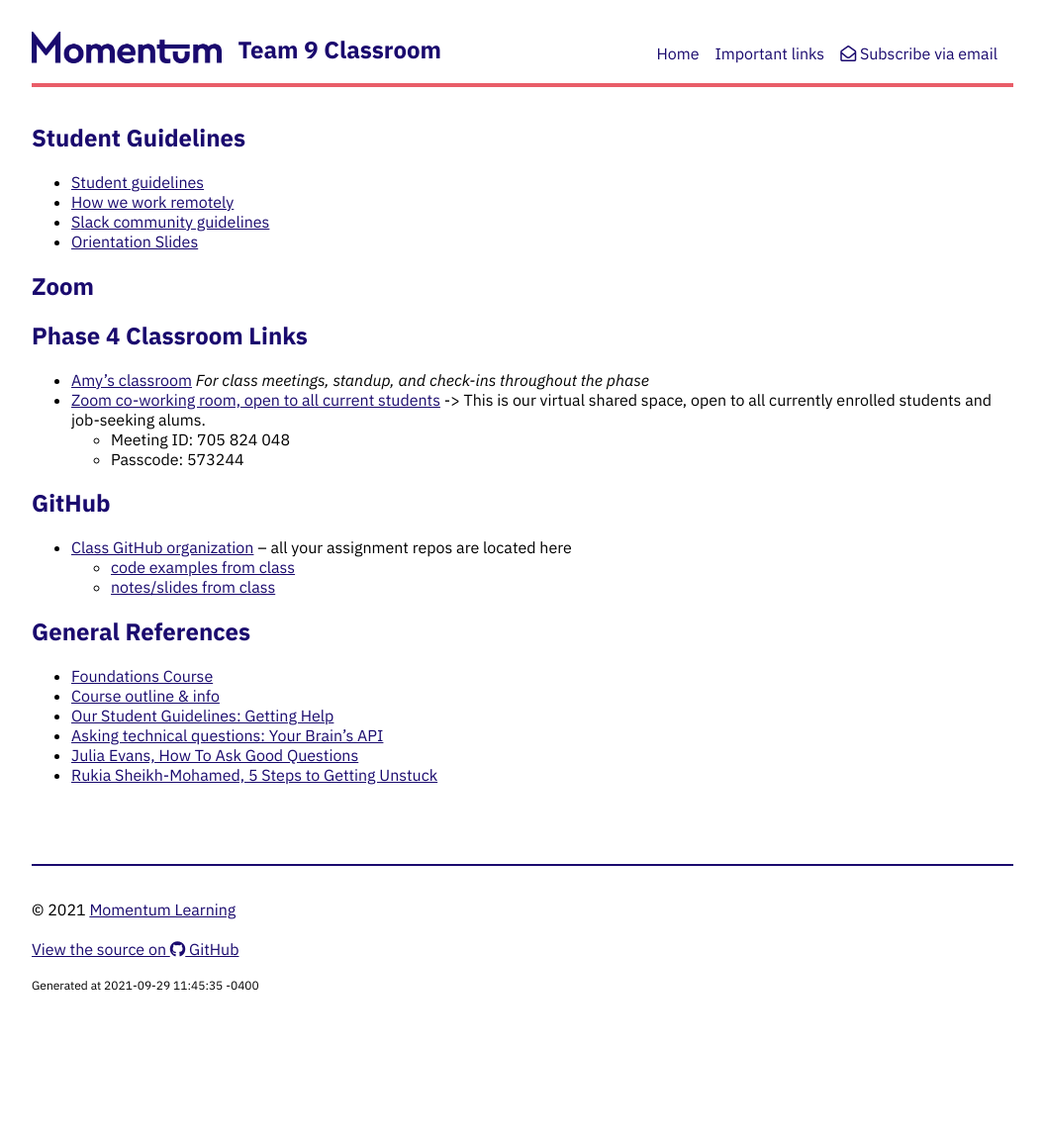
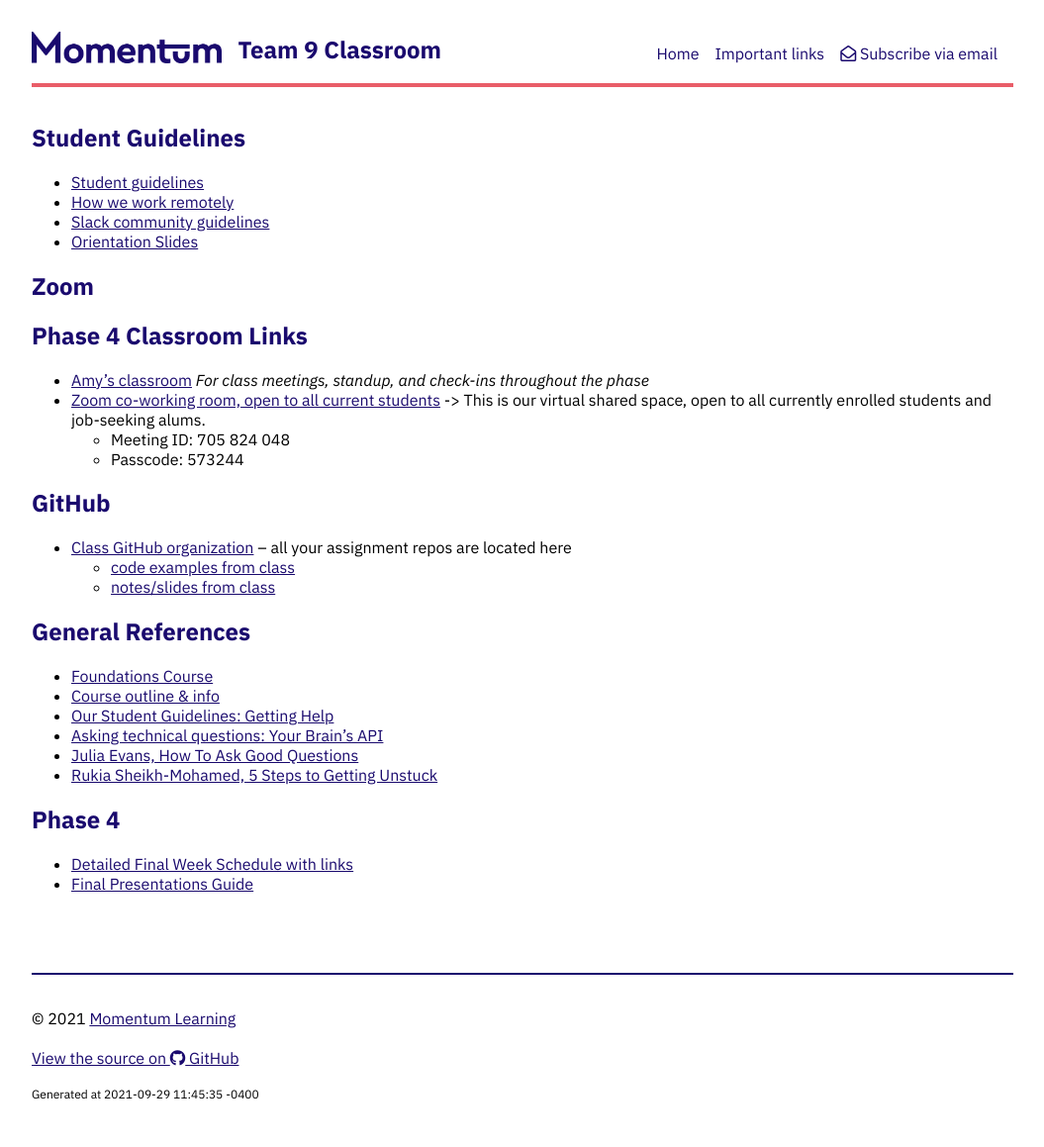
Before and after one commit to Momentum-Team-9/momentum-team-9.github.io, a Jekyll site: the page built from links.md, in a window 1280 px wide. Shown: the whole page at 99% size, without its empty margins (112-1167 px from the left). Built offline with Jekyll 4.4.1, drawn with Linux system fonts in a browser that asks for light colours; nearby versions of some CDN libraries; before the commit the page ends 1049 px from its top, so only the background shows below that.

Commit message:
Add links to Phase 4 info

```diff
--- a/links.md
+++ b/links.md
@@ -34,3 +34,8 @@ layout: default
 - [Asking technical questions: Your Brain's API](https://www.youtube.com/watch?v=hY14Er6JX2s)
 - [Julia Evans, How To Ask Good Questions](https://jvns.ca/blog/good-questions/)
 - [Rukia Sheikh-Mohamed, 5 Steps to Getting Unstuck](https://dev.to/rukiaasm/working-smarter-5-steps-to-getting-unstuck-with-rukia-sheikh-mohamed-1932)
+
+## Phase 4
+
+- [Detailed Final Week Schedule with links](phase-4-schedule.md)
+- [Final Presentations Guide](phase-4-demo-guide.md)
```
